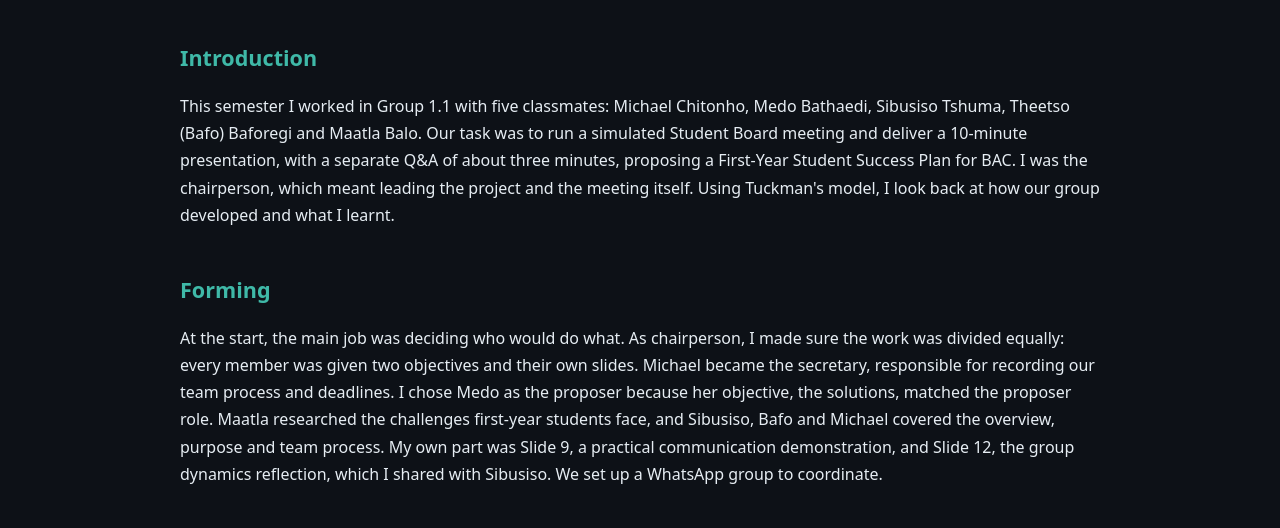
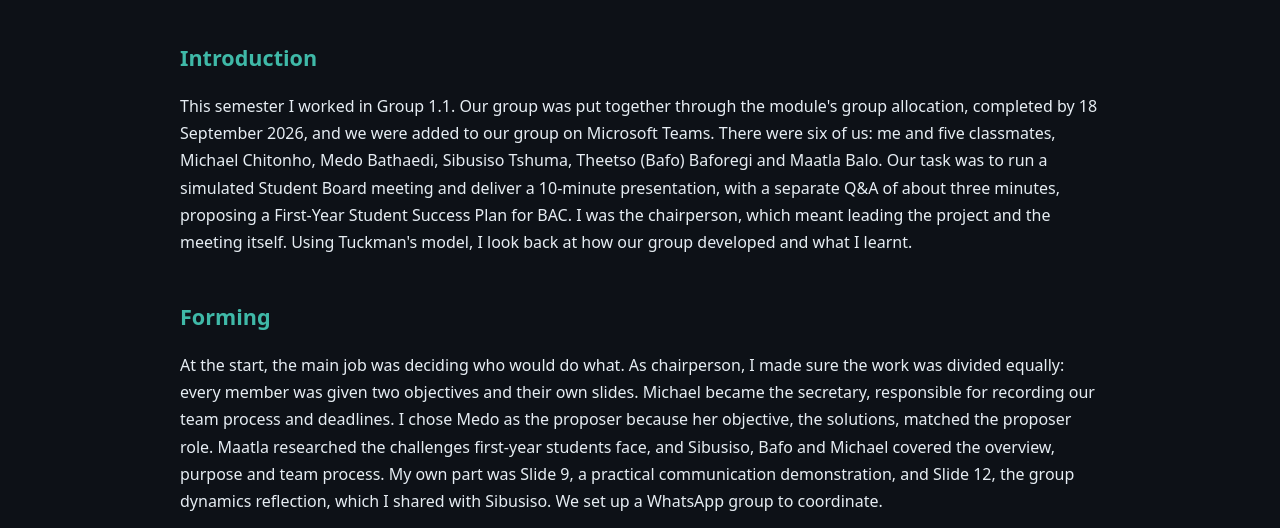
Before and after one commit to Excelbl42e/excelbl42ze.github.io, a plain HTML site: page group-work.html in a window 1280 px wide. Shown: the part 254-782 px from the top of the page. Drawn offline with Linux system fonts and the light colour scheme.

Commit message:
Group work: add how the group was formed
Co-Authored-By: Claude Opus 5.5 <noreply@anthropic.com>
Claude-Session: https://claude.ai/code/session_01YCF3ycf2w8dXNrWH746F6K

```diff
--- a/group-work.html
+++ b/group-work.html
@@ -24,7 +24,7 @@
 <p class="meta">Communication and Study Skills (SCIS111) group presentation, October 2026 &middot; Framework: Tuckman's stages of group development</p>
 
 <h2>Introduction</h2>
-<p>This semester I worked in Group 1.1 with five classmates: Michael Chitonho, Medo Bathaedi, Sibusiso Tshuma, Theetso (Bafo) Baforegi and Maatla Balo. Our task was to run a simulated Student Board meeting and deliver a 10-minute presentation, with a separate Q&amp;A of about three minutes, proposing a First-Year Student Success Plan for BAC. I was the chairperson, which meant leading the project and the meeting itself. Using Tuckman's model, I look back at how our group developed and what I learnt.</p>
+<p>This semester I worked in Group 1.1. Our group was put together through the module's group allocation, completed by 18 September 2026, and we were added to our group on Microsoft Teams. There were six of us: me and five classmates, Michael Chitonho, Medo Bathaedi, Sibusiso Tshuma, Theetso (Bafo) Baforegi and Maatla Balo. Our task was to run a simulated Student Board meeting and deliver a 10-minute presentation, with a separate Q&amp;A of about three minutes, proposing a First-Year Student Success Plan for BAC. I was the chairperson, which meant leading the project and the meeting itself. Using Tuckman's model, I look back at how our group developed and what I learnt.</p>
 
 <h2>Forming</h2>
 <p>At the start, the main job was deciding who would do what. As chairperson, I made sure the work was divided equally: every member was given two objectives and their own slides. Michael became the secretary, responsible for recording our team process and deadlines. I chose Medo as the proposer because her objective, the solutions, matched the proposer role. Maatla researched the challenges first-year students face, and Sibusiso, Bafo and Michael covered the overview, purpose and team process. My own part was Slide 9, a practical communication demonstration, and Slide 12, the group dynamics reflection, which I shared with Sibusiso. We set up a WhatsApp group to coordinate.</p>
```
